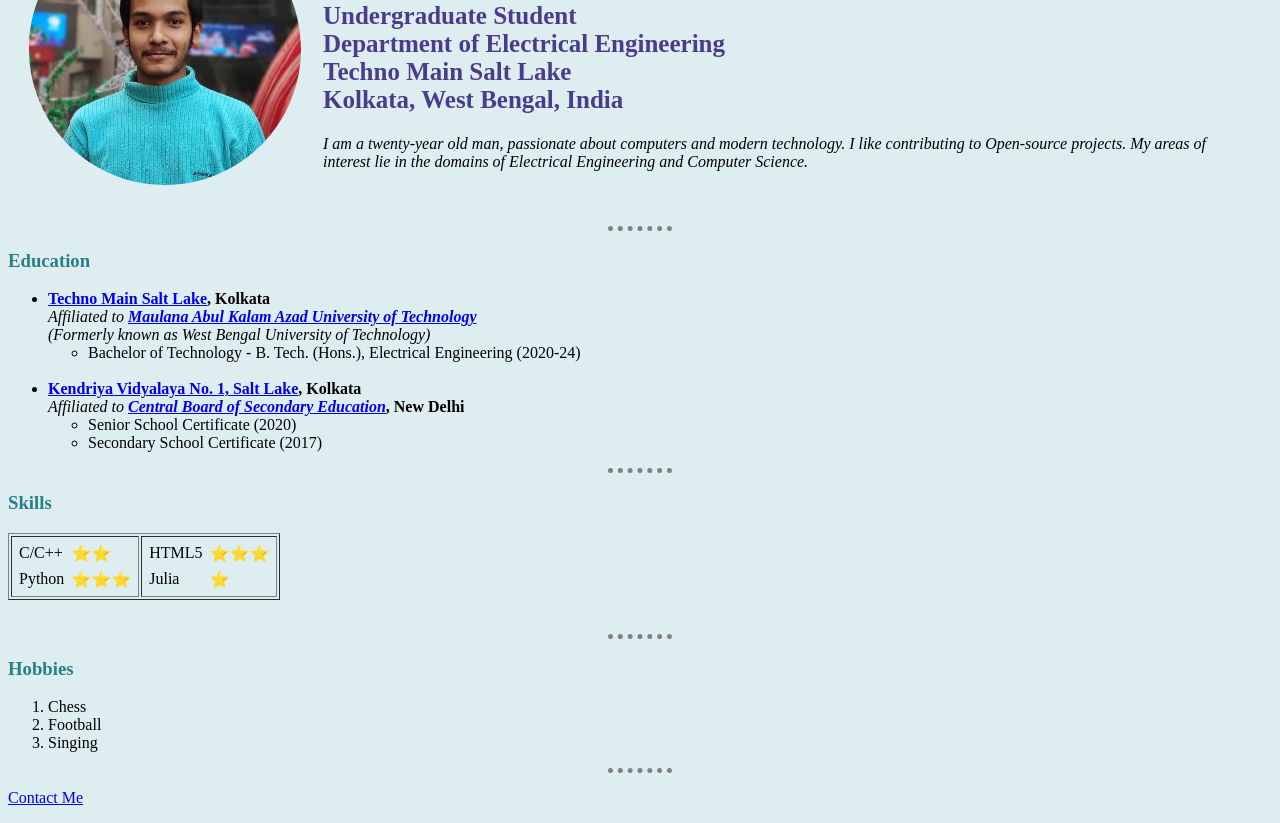
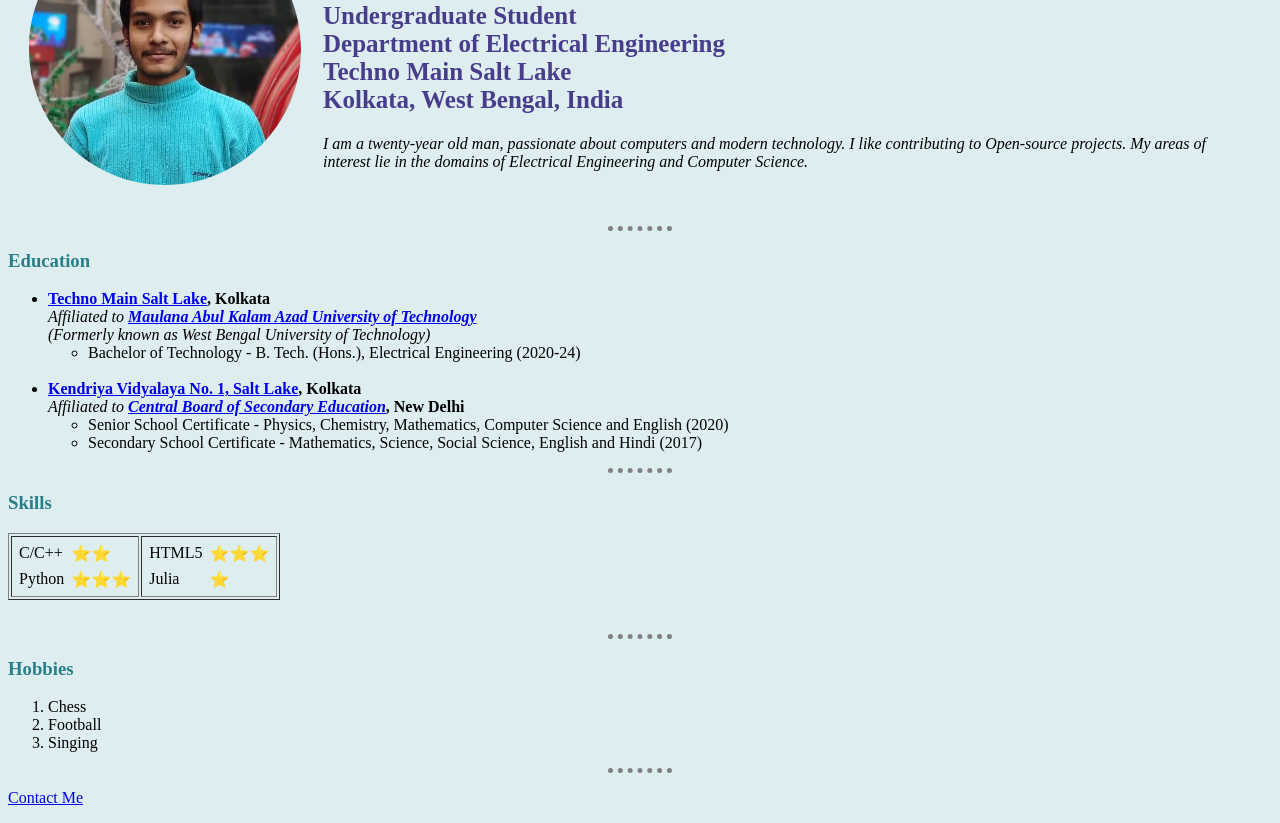
Before and after one commit to ShekharRaha/blog-cv, a plain HTML site: page index.html in a window 1280 px wide. Shown: the part 124-947 px from the top of the page. Drawn offline with Linux system fonts and the light colour scheme.

Commit message:
Update index.html

```diff
--- a/index.html
+++ b/index.html
@@ -41,8 +41,8 @@
 			<strong><a href="https://no1saltlake.kvs.ac.in/" target="_blank">Kendriya Vidyalaya No. 1, Salt Lake</a>, Kolkata</strong><br>
 			<i>Affiliated to <b><a href="https://www.cbse.gov.in/cbsenew/cbse.html" target="_blank">Central Board of Secondary Education</a></i>, New Delhi</b>
 			<ul>
-				<li>Senior School Certificate (2020)</li>
-				<li>Secondary School Certificate (2017)</li>
+				<li>Senior School Certificate - Physics, Chemistry, Mathematics, Computer Science and English (2020)</li>
+				<li>Secondary School Certificate - Mathematics, Science, Social Science, English and Hindi (2017)</li>
 			</ul>
 		</li>
 	</ul>
```
